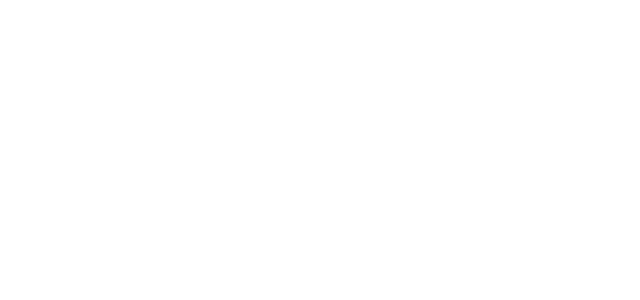
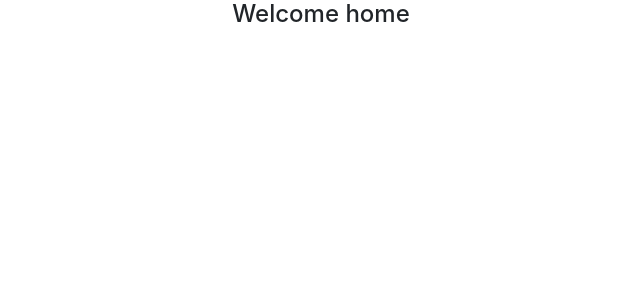
Before and after one commit to redoykhan28/dev-skill-edge-client, a React (Create React App) app: page / in a window 1280 px wide. Shown: the top 300 px of the page, without its empty margins (319-959 px from the left). Built offline with nearby package versions, Linux system fonts and the light colour scheme.

Commit message:
router setup done

```diff
--- a/src/App.js
+++ b/src/App.js
@@ -1,10 +1,12 @@
 import logo from './logo.svg';
 import './App.css';
+import { RouterProvider } from 'react-router-dom';
+import { route } from './Route/Route';
 
 function App() {
   return (
     <div className="App">
-
+      <RouterProvider router={route}></RouterProvider>
     </div>
   );
 }
--- a/src/Pages/Home/Home/Home.js
+++ b/src/Pages/Home/Home/Home.js
@@ -4,7 +4,7 @@ import './Home.css'
 const Home = () => {
     return (
         <div>
-
+            <h4>Welcome home</h4>
         </div>
     );
 };
```
Also changed, not shown: src/Route/Route.js (+46 -0 lines).
